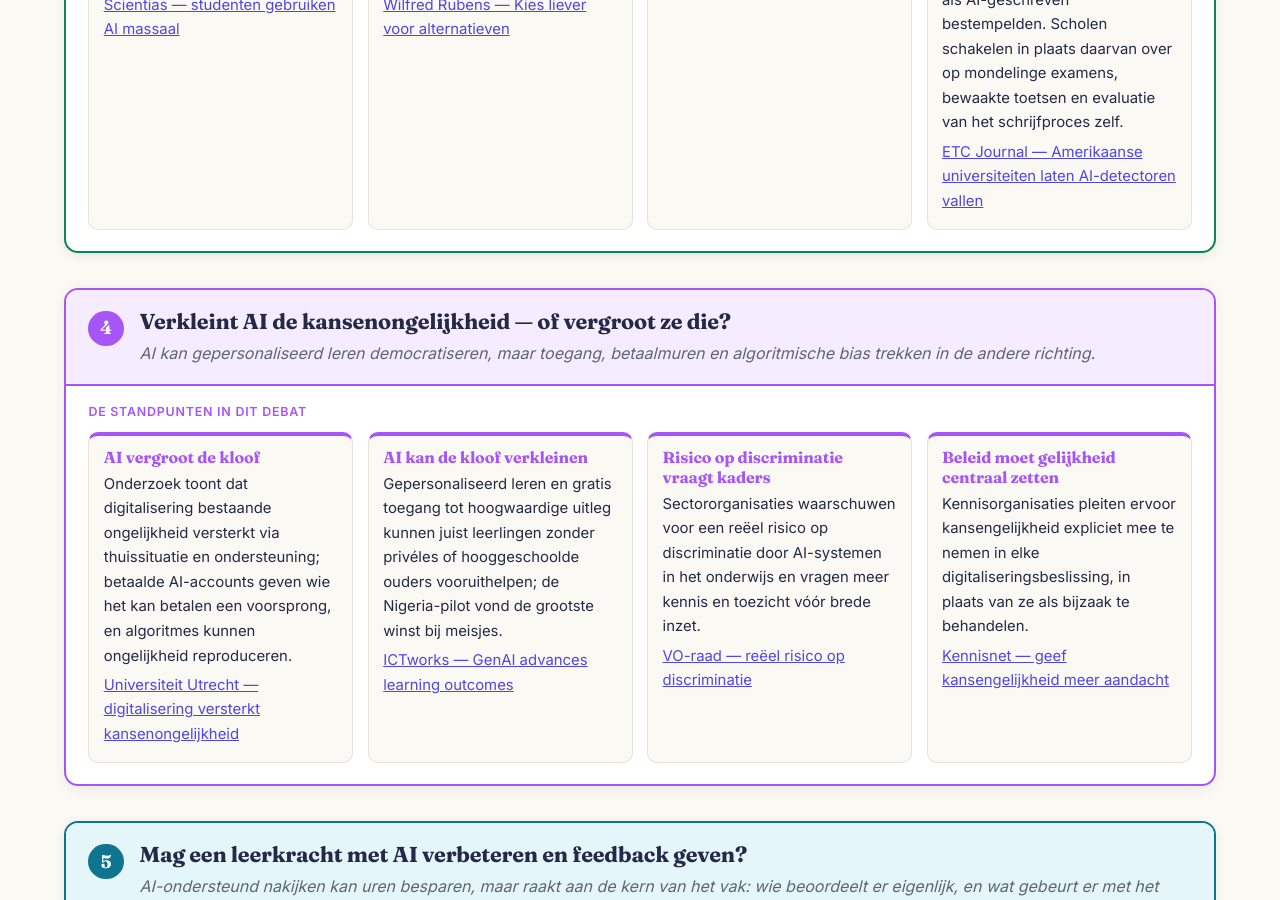
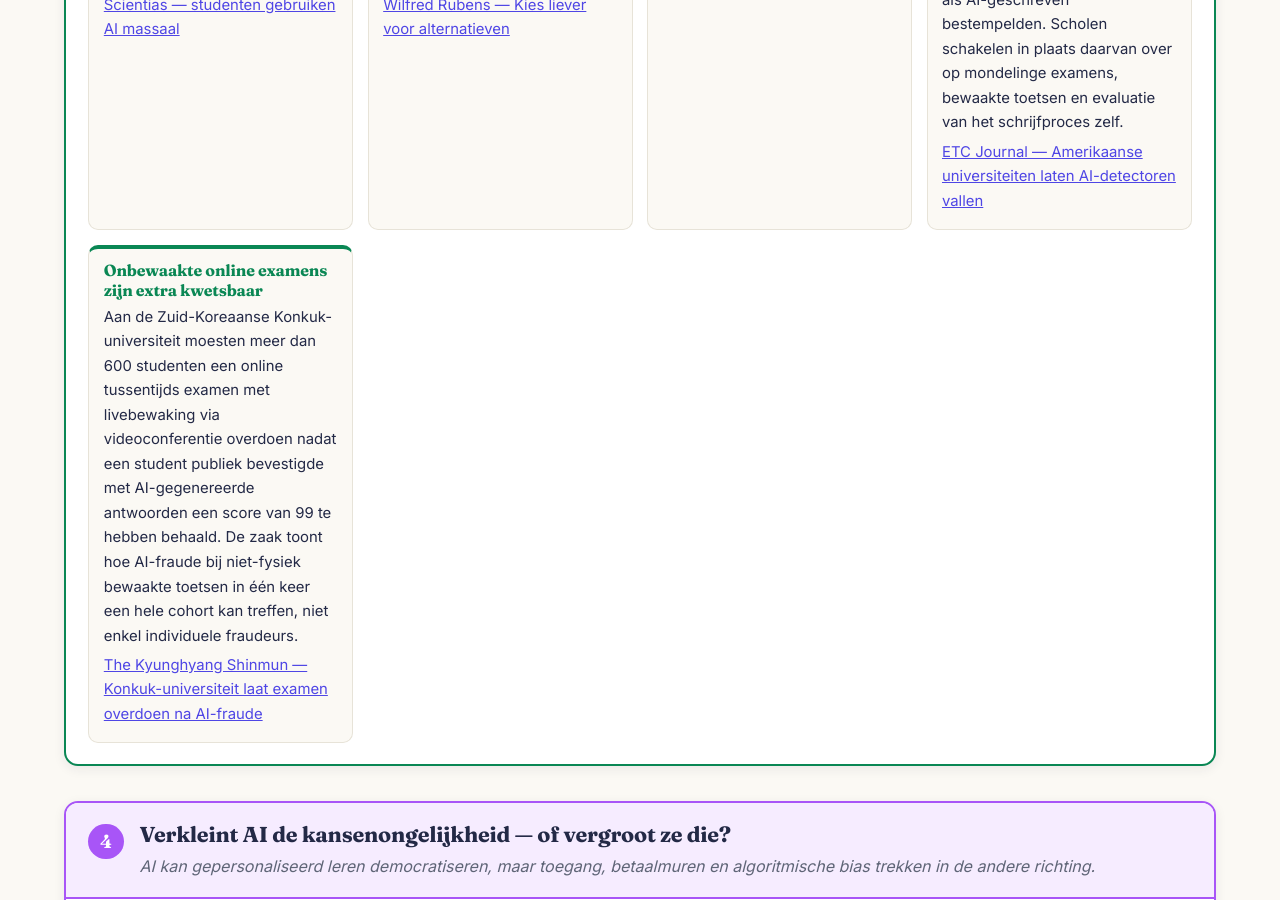
Before and after one commit to rvanbruggen/educaition, a Jekyll site: the page built from discussie.html, in a window 1280 px wide and 900 px high, scrolled down 3635 px. Built offline with Jekyll 4.4.1, drawn with Linux system fonts in a browser that asks for light colours.

Commit message:
FAQ/Ter discussie onderhoud
Nieuw standpunt bij 'toetsing': Konkuk-universiteit (Zuid-Korea) liet
600+ studenten een online examen overdoen na AI-fraude, als voorbeeld
van de kwetsbaarheid van onbewaakte online toetsen.

Co-Authored-By: Claude Sonnet 5 <noreply@anthropic.com>

```diff
--- a/_data/discussies.yml
+++ b/_data/discussies.yml
@@ -162,6 +162,15 @@
         evaluatie van het schrijfproces zelf.
       bron_naam: "ETC Journal — Amerikaanse universiteiten laten AI-detectoren vallen"
       bron_url: https://etcjournal.com/2026/10/07/briefing-10-7-26-us-universities-give-up-on-ai-detectors/
+    - richting: "Onbewaakte online examens zijn extra kwetsbaar"
+      samenvatting: >-
+        Aan de Zuid-Koreaanse Konkuk-universiteit moesten meer dan 600 studenten een
+        online tussentijds examen met livebewaking via videoconferentie overdoen nadat
+        een student publiek bevestigde met AI-gegenereerde antwoorden een score van 99
+        te hebben behaald. De zaak toont hoe AI-fraude bij niet-fysiek bewaakte toetsen
+        in één keer een hele cohort kan treffen, niet enkel individuele fraudeurs.
+      bron_naam: "The Kyunghyang Shinmun — Konkuk-universiteit laat examen overdoen na AI-fraude"
+      bron_url: https://www.khan.co.kr/en/article/202610232200017
 
 - slug: kansengelijkheid
   vraag: "Verkleint AI de kansenongelijkheid — of vergroot ze die?"
```
